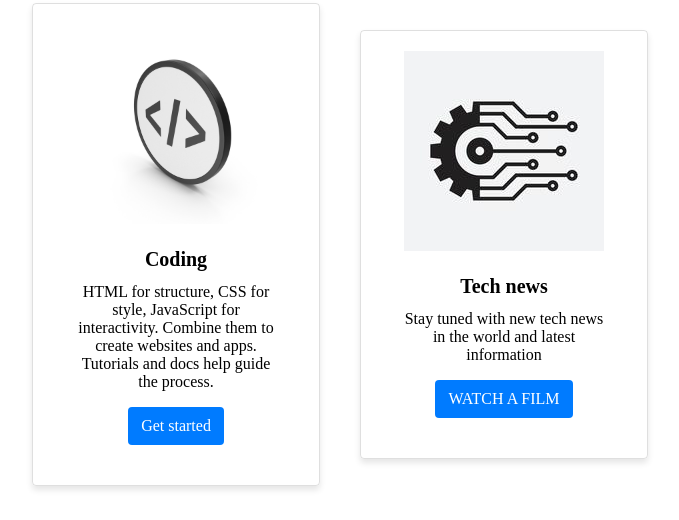
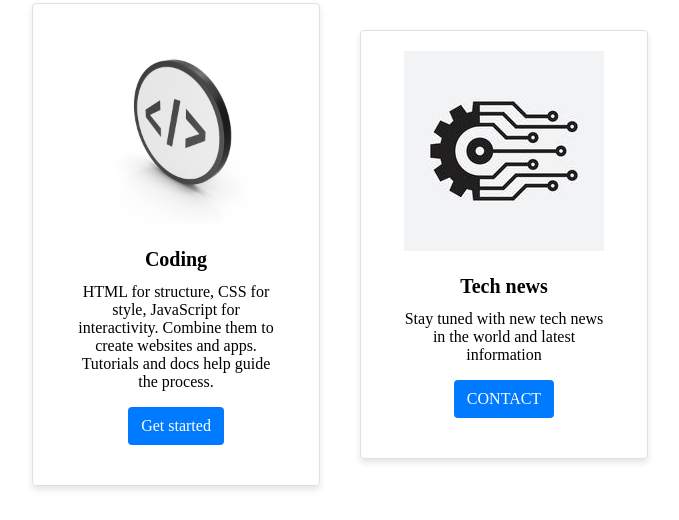
Before and after one commit to CRAWL001/THE_TECHPLUS, a plain HTML site: page main.html in a window 1280 px wide. Shown: the part 533-1053 px from the top of the page, without its empty margins (300-979 px from the left). Drawn offline with Linux system fonts and the light colour scheme; a script that the page names is missing.

Commit message:
Update main.html

```diff
--- a/main.html
+++ b/main.html
@@ -55,7 +55,7 @@
   <div class="card-body">
     <h5 class="card-title">Tech news</h5>
     <p class="card-text">Stay tuned with new tech news in the world and latest information</p>
-    <a href="" class="btn btn-primary">WATCH A FILM</a>
+    <a href="contact.html" class="btn btn-primary">CONTACT</a>
   </div>
 </div>
     </div>
```
